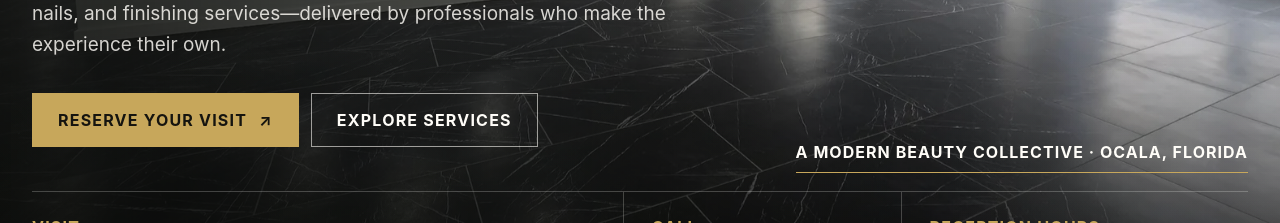
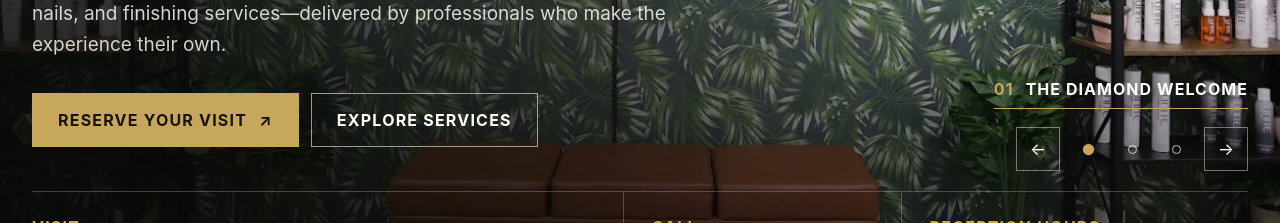
Before and after one commit to DiamondDevelopmentTeam/diamondsalonocala, a React (Vite) app in the folder client/: page / in a window 1280 px wide. Shown: the part 523-746 px from the top of the page. Built offline with nearby package versions, Linux system fonts and the light colour scheme; no server answers.

Commit message:
added slide

```diff
--- a/client/index.html
+++ b/client/index.html
@@ -17,7 +17,7 @@
     <meta name="twitter:image" content="%BASE_URL%images/og.webp" />
     <link rel="canonical" href="https://diamonddevelopmentteam.github.io/diamondsalonocala/" />
     <link rel="icon" type="image/png" href="%BASE_URL%favicon.png" />
-    <link rel="preload" as="image" href="%BASE_URL%images/salon/ourspace5.webp" imagesrcset="%BASE_URL%images/salon/ourspace5-sm.webp 720w, %BASE_URL%images/salon/ourspace5.webp 1600w" imagesizes="100vw" type="image/webp" fetchpriority="high" />
+    <link rel="preload" as="image" href="%BASE_URL%images/salon/slideshow1.webp" imagesrcset="%BASE_URL%images/salon/slideshow1-sm.webp 720w, %BASE_URL%images/salon/slideshow1.webp 1360w" imagesizes="100vw" type="image/webp" fetchpriority="high" />
     <title>Diamond Salon Ocala | Beauty, shaped around you.</title>
   </head>
   <body>
--- /dev/null
+++ b/client/src/components/HomeHeroCarousel.tsx
@@ -0,0 +1,88 @@
+import { useCallback, useEffect, useState } from 'react';
+import { homeHeroSlides } from '../data/homeHeroSlides';
+import { ResponsiveImage } from './ResponsiveImage';
+
+const ROTATION_INTERVAL = 7000;
+
+export function HomeHeroCarousel() {
+  const [activeIndex, setActiveIndex] = useState(0);
+  const [isPaused, setIsPaused] = useState(false);
+
+  const showSlide = useCallback((index: number) => {
+    setActiveIndex((index + homeHeroSlides.length) % homeHeroSlides.length);
+  }, []);
+
+  const showPrevious = useCallback(() => {
+    setActiveIndex((current) => (current - 1 + homeHeroSlides.length) % homeHeroSlides.length);
+  }, []);
+
+  const showNext = useCallback(() => {
+    setActiveIndex((current) => (current + 1) % homeHeroSlides.length);
+  }, []);
+
+  useEffect(() => {
+    if (isPaused || window.matchMedia('(prefers-reduced-motion: reduce)').matches) return;
+
+    const timer = window.setInterval(showNext, ROTATION_INTERVAL);
+    return () => window.clearInterval(timer);
+  }, [isPaused, showNext]);
+
+  return (
+    <div
+      className="home-hero__media"
+      aria-roledescription="carousel"
+      aria-label="Inside Diamond Salon Ocala"
+      onMouseEnter={() => setIsPaused(true)}
+      onMouseLeave={() => setIsPaused(false)}
+      onFocusCapture={() => setIsPaused(true)}
+      onBlurCapture={(event) => {
+        if (!event.currentTarget.contains(event.relatedTarget)) setIsPaused(false);
+      }}
+    >
+      <div className="home-hero__slides">
+        {homeHeroSlides.map((slide, index) => (
+          <div
+            className={`home-hero__slide${activeIndex === index ? ' is-active' : ''}`}
+            aria-hidden={activeIndex !== index}
+            key={slide.baseName}
+          >
+            <ResponsiveImage
+              baseName={slide.baseName}
+              alt={activeIndex === index ? slide.alt : ''}
+              width={slide.width}
+              height={slide.height}
+              loading={index === 0 ? 'eager' : 'lazy'}
+              fetchPriority={index === 0 ? 'high' : 'low'}
+              sizes="100vw"
+              position={slide.position}
+            />
+          </div>
+        ))}
+      </div>
+
+      <p className="home-hero__image-caption" aria-live="polite">
+        <span>{String(activeIndex + 1).padStart(2, '0')}</span>
+        {homeHeroSlides[activeIndex].label}
+      </p>
+
+      <div className="home-hero__carousel-controls" aria-label="Hero slideshow controls">
+        <button type="button" className="home-hero__carousel-arrow" onClick={showPrevious} aria-label="Show previous salon image">←</button>
+        <div className="home-hero__carousel-dots" aria-label="Choose a salon image">
+          {homeHeroSlides.map((slide, index) => (
+            <button
+              type="button"
+              className={activeIndex === index ? 'is-active' : ''}
+              onClick={() => showSlide(index)}
+              aria-label={`Show slide ${index + 1}: ${slide.label}`}
+              aria-current={activeIndex === index ? 'true' : undefined}
+              key={slide.baseName}
+            >
+              <span className="sr-only">{slide.label}</span>
+            </button>
+          ))}
+        </div>
+        <button type="button" className="home-hero__carousel-arrow" onClick={showNext} aria-label="Show next salon image">→</button>
+      </div>
+    </div>
+  );
+}
--- /dev/null
+++ b/client/src/data/homeHeroSlides.ts
@@ -0,0 +1,37 @@
+export type HomeHeroSlide = {
+  baseName: string;
+  alt: string;
+  label: string;
+  width: number;
+  height: number;
+  position?: string;
+};
+
+// Add, remove, or reorder slides here. Each image should have matching
+// desktop (`.webp`) and mobile (`-sm.webp`) files in public/images.
+export const homeHeroSlides: HomeHeroSlide[] = [
+  {
+    baseName: 'salon/slideshow1',
+    alt: 'Botanical Diamond Salon feature wall and guest bench',
+    label: 'The Diamond welcome',
+    width: 1360,
+    height: 907,
+    position: '50% 48%',
+  },
+  {
+    baseName: 'salon/ourspace1',
+    alt: 'Open Diamond Salon styling floor with black salon chairs',
+    label: 'The styling floor',
+    width: 1600,
+    height: 1067,
+    position: '56% 52%',
+  },
+  {
+    baseName: 'salon/ourspace15',
+    alt: 'Diamond Salon shampoo lounge with four wash stations',
+    label: 'The shampoo lounge',
+    width: 1600,
+    height: 1067,
+    position: '54% 52%',
+  },
+];
--- a/client/src/data/transformations.ts
+++ b/client/src/data/transformations.ts
@@ -18,7 +18,8 @@ export type Transformation = {
 };
 
 // Add a `before` and `after` image object to any entry when client photos arrive.
-// Images use the same `public/images/...` responsive format as the rest of the site.
+// Place responsive image pairs in public/images/transformations (see its README),
+// then reference them here as `transformations/image-name`.
 export const transformations: Transformation[] = [
   {
     id: 'dimensional-color',
--- a/client/src/pages/Home.tsx
+++ b/client/src/pages/Home.tsx
@@ -1,5 +1,5 @@
-import { useEffect, useRef } from 'react';
 import { Link } from 'react-router-dom';
+import { HomeHeroCarousel } from '../components/HomeHeroCarousel';
 import { ResponsiveImage } from '../components/ResponsiveImage';
 import { Reveal } from '../components/Reveal';
 import { TransformationComparison } from '../components/TransformationComparison';
@@ -27,43 +27,10 @@ const featuredTeam = ['brooke-bynum', 'careliz-torres', 'jasleen-herrera', 'sama
 const featuredGallery = [galleryImages[0], galleryImages[2], galleryImages[3], galleryImages[10], galleryImages[11]];
 
 export function Home() {
-  const heroMediaRef = useRef<HTMLDivElement>(null);
-
-  useEffect(() => {
-    if (window.matchMedia('(prefers-reduced-motion: reduce)').matches) return;
-    let frame = 0;
-
-    const updateParallax = () => {
-      if (frame) return;
-      frame = window.requestAnimationFrame(() => {
-        const shift = Math.min(window.scrollY * 0.045, 42);
-        heroMediaRef.current?.style.setProperty('--hero-shift', `${shift}px`);
-        frame = 0;
-      });
-    };
-
-    window.addEventListener('scroll', updateParallax, { passive: true });
-    return () => {
-      window.removeEventListener('scroll', updateParallax);
-      if (frame) window.cancelAnimationFrame(frame);
-    };
-  }, []);
-
   return (
     <div className="home-page">
       <section className="home-hero" aria-labelledby="home-title">
-        <div className="home-hero__media" ref={heroMediaRef}>
-          <ResponsiveImage
-            baseName="salon/ourspace5"
-            alt="Bright, open interior of Diamond Salon Ocala"
-            width={1600}
-            height={1200}
-            loading="eager"
-            fetchPriority="high"
-            sizes="100vw"
-          />
-          <span className="home-hero__image-caption">A modern beauty collective · Ocala, Florida</span>
-        </div>
+        <HomeHeroCarousel />
 
         <div className="home-hero__copy">
           <div>
--- a/client/src/styles.css
+++ b/client/src/styles.css
@@ -142,9 +142,21 @@ address { font-style: normal; }
 .home-hero h1 em { color: var(--gold); }
 .home-hero__lede { max-width: 610px; margin-bottom: 32px; color: rgba(255, 253, 248, .82); font-size: var(--text-base); }
 .home-hero__media { position: absolute; inset: 0; overflow: hidden; }
-.home-hero__media .responsive-picture { position: absolute; inset: -54px 0; transform: translate3d(0, var(--hero-shift, 0), 0); }
-.home-hero__media img { animation: hero-breathe 14s ease-out both; }
-.home-hero__image-caption { position: absolute; z-index: 3; right: max(32px, calc((100vw - 1240px) / 2)); bottom: 122px; padding: 10px 0; color: var(--white); border-bottom: 1px solid var(--gold); font-size: var(--text-xs); font-weight: 700; letter-spacing: .08em; text-transform: uppercase; }
+.home-hero__slides, .home-hero__slide { position: absolute; inset: 0; }
+.home-hero__slide { opacity: 0; visibility: hidden; transition: opacity 1.15s ease, visibility 0s linear 1.15s; }
+.home-hero__slide.is-active { opacity: 1; visibility: visible; transition-delay: 0s; }
+.home-hero__slide .responsive-picture { position: absolute; inset: -54px 0; }
+.home-hero__slide img { transform: scale(1.025); transition: transform 8s ease-out; }
+.home-hero__slide.is-active img { transform: scale(1); }
+.home-hero__image-caption { position: absolute; z-index: 4; right: max(32px, calc((100vw - 1240px) / 2)); bottom: 186px; display: flex; gap: 12px; align-items: center; margin: 0; padding: 9px 0; color: var(--white); border-bottom: 1px solid var(--gold); font-size: var(--text-xs); font-weight: 700; letter-spacing: .08em; line-height: 1.3; text-transform: uppercase; }
+.home-hero__image-caption span { color: var(--gold); }
+.home-hero__carousel-controls { position: absolute; z-index: 5; right: max(32px, calc((100vw - 1240px) / 2)); bottom: 124px; display: flex; gap: 6px; align-items: center; }
+.home-hero__carousel-arrow, .home-hero__carousel-dots button { min-width: 44px; min-height: 44px; display: grid; place-items: center; padding: 0; border: 0; background: transparent; color: var(--white); cursor: pointer; }
+.home-hero__carousel-arrow { border: 1px solid rgba(255, 253, 248, .42); font-size: 1.05rem; transition: border-color .2s ease, background-color .2s ease; }
+.home-hero__carousel-arrow:hover { border-color: var(--gold); background: rgba(8, 9, 7, .5); }
+.home-hero__carousel-dots { display: flex; align-items: center; }
+.home-hero__carousel-dots button::after { width: 7px; height: 7px; border: 1px solid rgba(255, 253, 248, .72); border-radius: 50%; content: ''; transition: background-color .25s ease, border-color .25s ease, transform .25s ease; }
+.home-hero__carousel-dots button:hover::after, .home-hero__carousel-dots button.is-active::after { border-color: var(--gold); background: var(--gold); transform: scale(1.25); }
 .home-hero__details { position: absolute; z-index: 4; bottom: 0; left: 50%; width: min(1240px, calc(100% - 64px)); min-height: 104px; display: grid; grid-template-columns: 1.7fr .8fr 1fr; transform: translateX(-50%); border-top: 1px solid var(--line-light); }
 .home-hero__details > div { display: flex; flex-direction: column; justify-content: center; padding: 18px 28px 18px 0; }
 .home-hero__details > div + div { padding-left: 28px; border-left: 1px solid var(--line-light); }
@@ -622,12 +634,13 @@ address { font-style: normal; }
   .home-hero { min-height: 760px; padding-top: var(--header-height); }
   .home-hero::after { background: linear-gradient(90deg, rgba(8, 9, 7, .82), rgba(8, 9, 7, .35)), linear-gradient(0deg, rgba(8, 9, 7, .84), transparent 55%); }
   .home-hero__media { inset: 0; }
-  .home-hero__media .responsive-picture { inset: -30px 0; }
+  .home-hero__slide .responsive-picture { inset: -30px 0; }
   .home-hero__copy { width: min(100% - 40px, 1240px); min-height: 672px; padding: 70px 0 160px; }
   .home-hero__copy > div { max-width: 700px; }
   .home-hero__details { width: min(100% - 40px, 1240px); grid-template-columns: 1fr 1fr; }
   .home-hero__details > div:last-child { display: none; }
   .home-hero__image-caption { display: none; }
+  .home-hero__carousel-controls { right: 20px; bottom: 116px; }
   .editorial-intro { grid-template-columns: 1fr; gap: 24px; }
   .editorial-intro__label { min-height: 0; padding-top: 0; }
   .editorial-intro__label::after { margin-top: 20px; }
@@ -701,6 +714,7 @@ address { font-style: normal; }
   .home-hero__details { min-height: 86px; }
   .home-hero__details > div { padding: 14px; }
   .home-hero__details a { font-size: 1.0625rem; }
+  .home-hero__carousel-controls { right: 14px; bottom: 100px; }
   .editorial-intro__copy h2 { font-size: 3.25rem; }
   .service-index__intro { margin-bottom: 34px; }
   .service-index__intro h2 { font-size: clamp(3rem, 14vw, 4.2rem); }
@@ -787,6 +801,6 @@ address { font-style: normal; }
   html { scroll-behavior: auto; }
   *, *::before, *::after { animation-duration: .01ms !important; animation-iteration-count: 1 !important; scroll-behavior: auto !important; transition-duration: .01ms !important; }
   .reveal { opacity: 1; transform: none; }
-  .home-hero__media .responsive-picture { transform: none !important; }
+  .home-hero__slide, .home-hero__slide img { transition: none !important; transform: none !important; }
   .service-tabs__panel-inner { animation: none; }
 }
```
Also changed, not shown: client/src/data/team.ts (+2 -10 lines), client/public/images/transformations/README.md (added).
